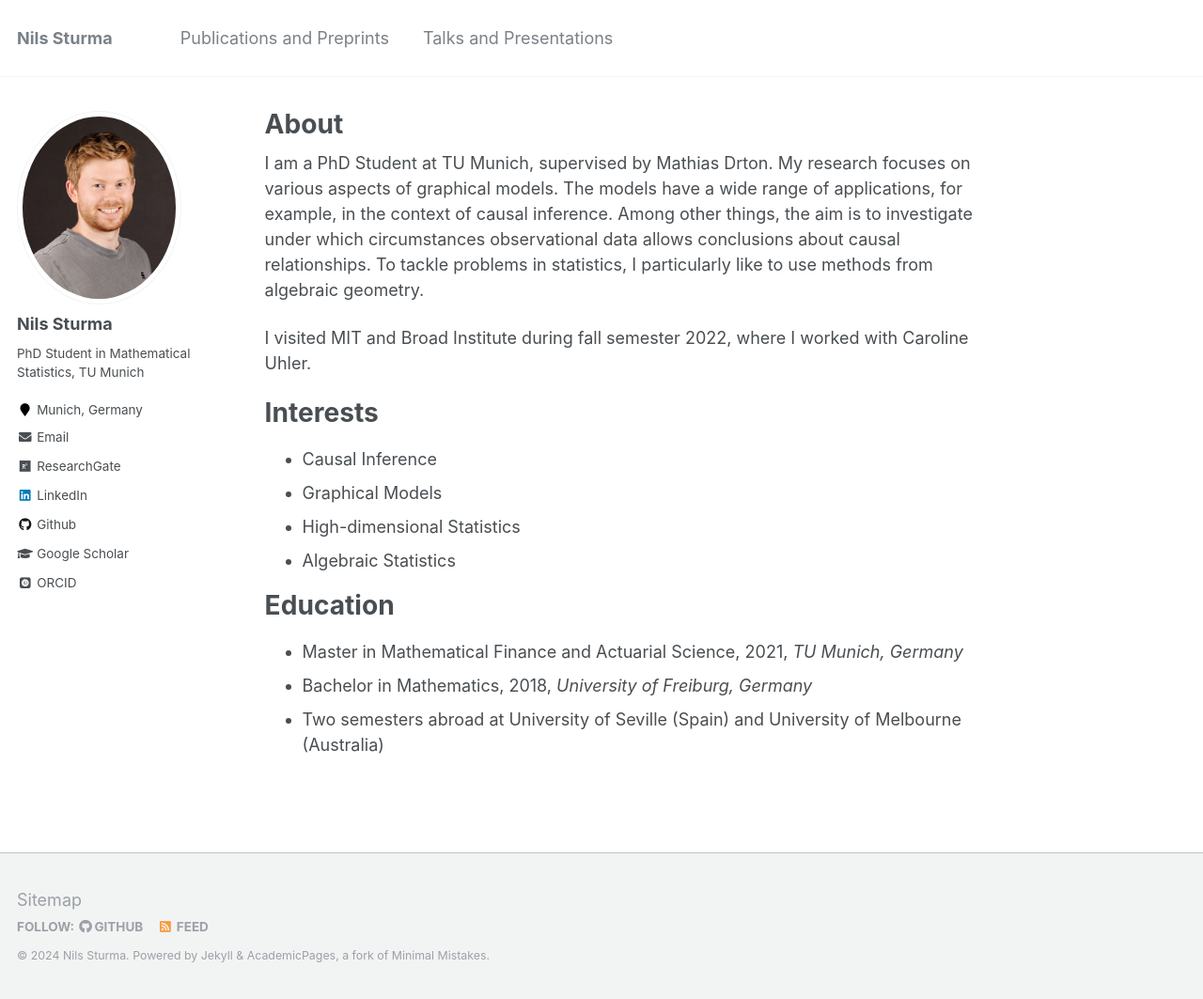
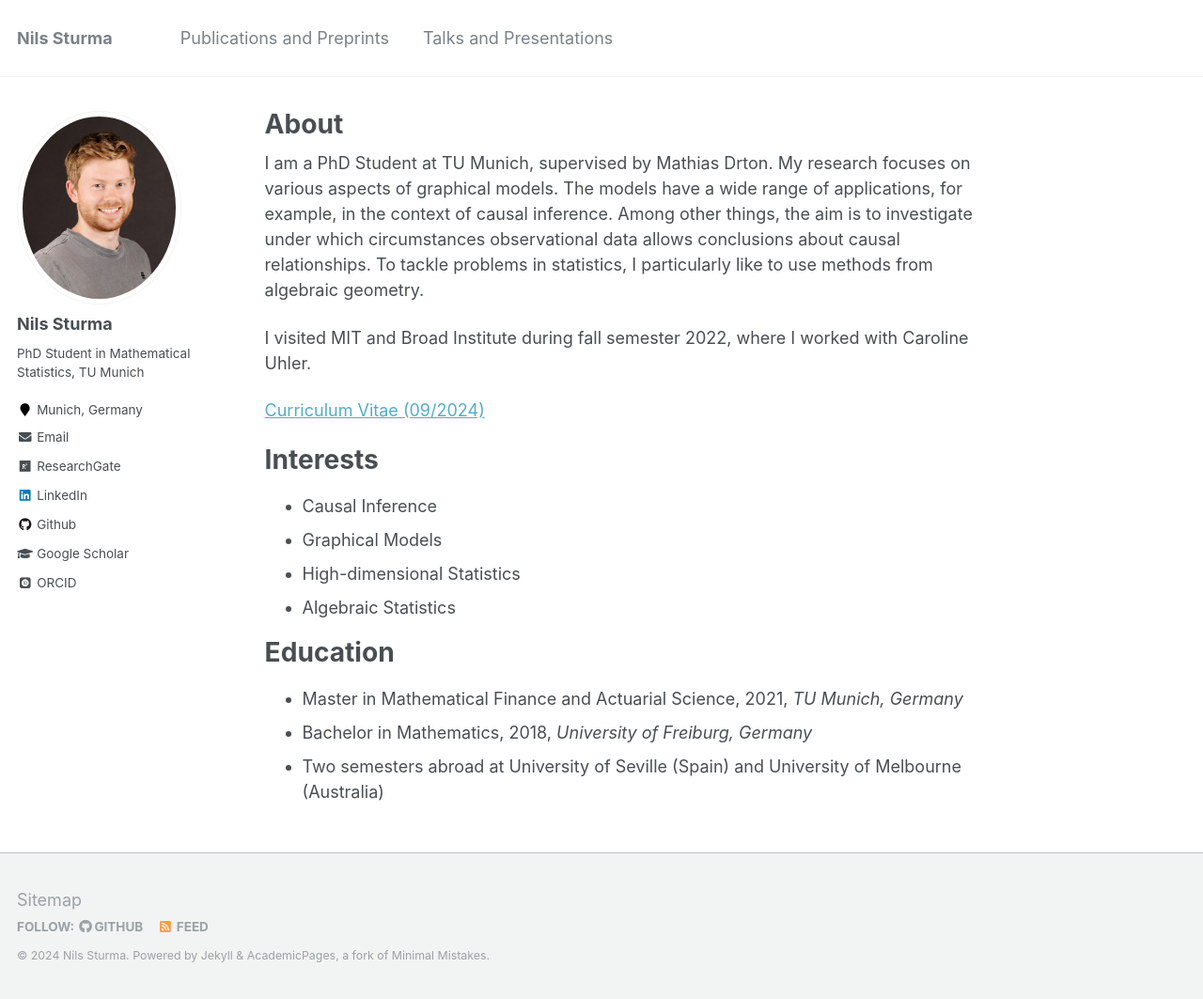
Before and after one commit to NilsSturma/nilssturma.github.io, a Jekyll site: the page built from _pages/about.md, in a window 1280 px wide and 1063 px high. Shown: the whole window at 94% size. Built offline with Jekyll 4.4.1, drawn with Linux system fonts in a browser that asks for light colours; some web fonts are replaced.

Commit message:
added cv

```diff
--- a/_pages/about.md
+++ b/_pages/about.md
@@ -12,6 +12,8 @@ I am a PhD Student at TU Munich, supervised by Mathias Drton. My research focuse
 
 I visited MIT and Broad Institute during fall semester 2022, where I worked with Caroline Uhler.
 
+[Curriculum Vitae (09/2024)](https://nilssturma.github.io/files/cv.pdf)
+
 Interests
 ======
 * Causal Inference
```
Also changed, not shown: 1 other file.
